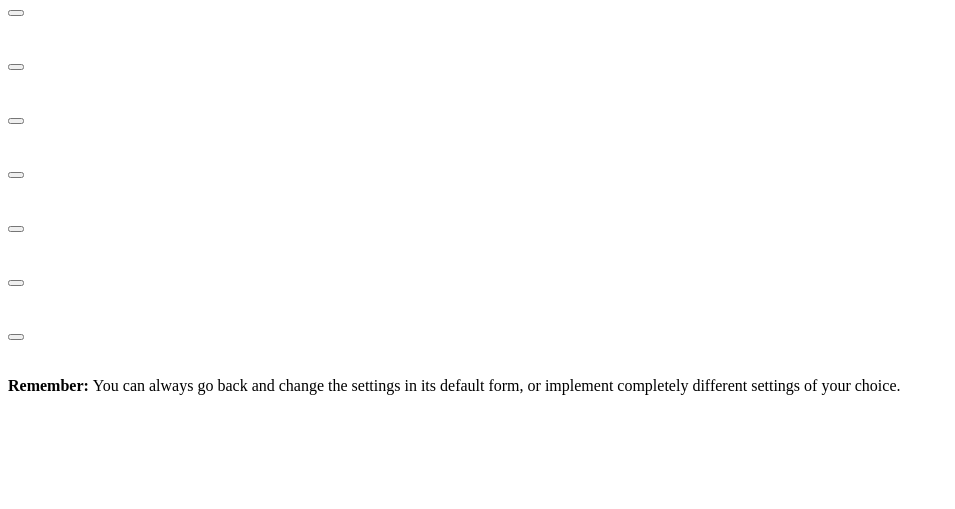
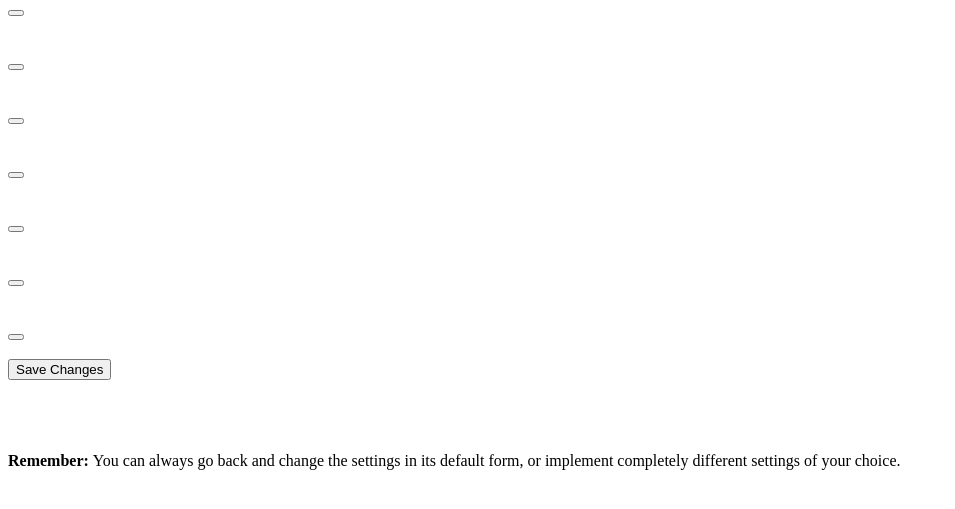
Before and after one commit to zachRadack/Goals-Website, a Flask app: template Webapp_root/templates/settings.html in a window 1280 px wide. Shown: the part 109-618 px from the top of the page, without its empty margins (0-955 px from the left). Run offline with Flask 2, Linux system fonts and the light colour scheme; the template is opened without the code that fills it, so the values that code supplies are empty.

Commit message:
Added Save Changes button/div to settings.html
Also added a comment suggesting changing some of the buttons to something more unique while functional and somewhat stylish.

```diff
--- a/Webapp_root/templates/settings.html
+++ b/Webapp_root/templates/settings.html
@@ -17,6 +17,7 @@
             <br><br><br>
             <label></label>
             <button></button>
+    <!-- Perhaps some of the buttons can be changed to levers, checkboxes, multiple-choice bullets, some other function/command. -->
             <br><br><br>
             <label></label>
             <button></button>
@@ -29,6 +30,11 @@
             <br><br><br>
             <label></label>
             <button></button>
+            <br><br>
+            <div>
+                <button type = "submit">Save Changes</button>
+            </div>
+            <br><br>
         </form>
 
         <br><br>
```
